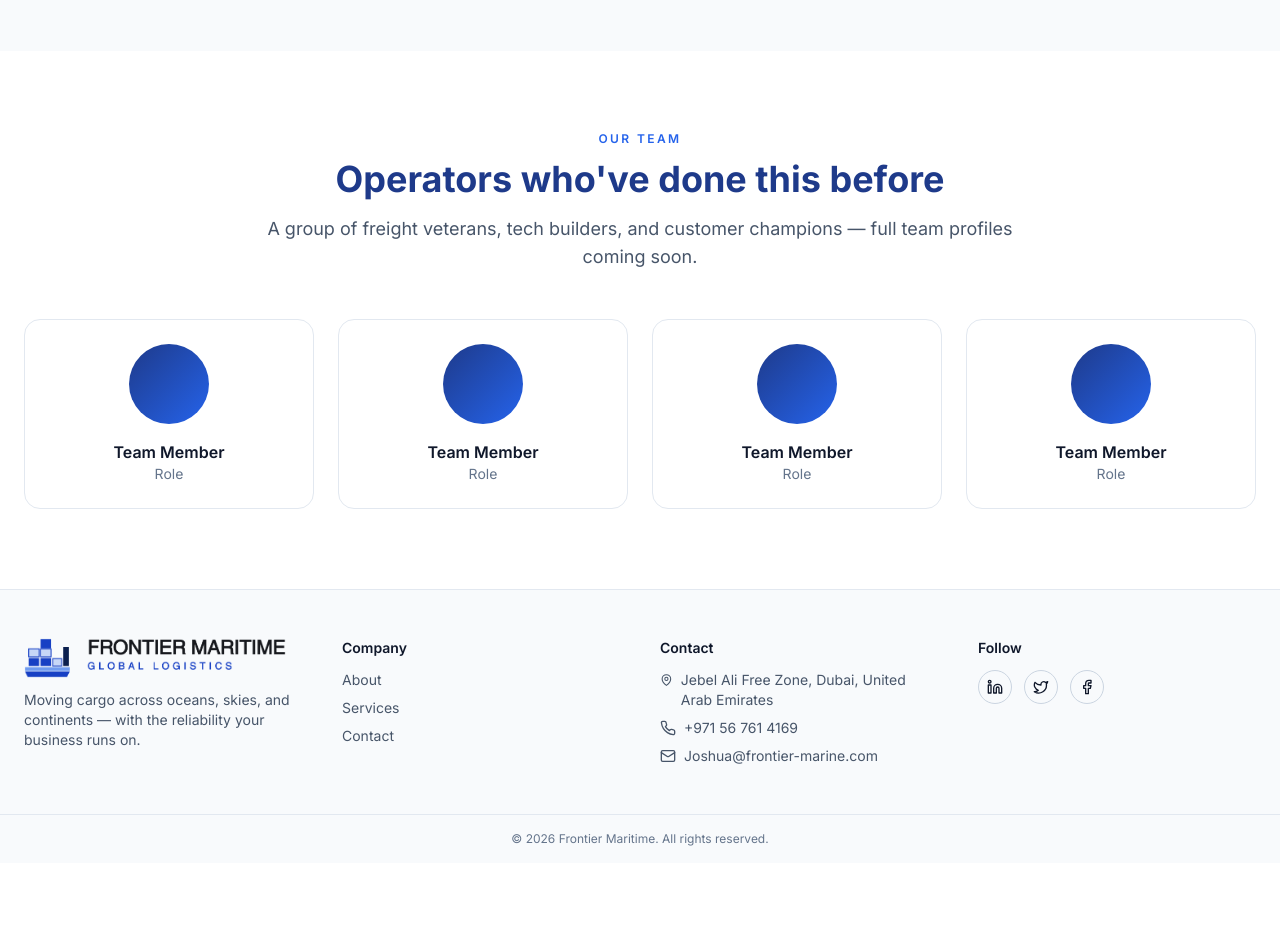
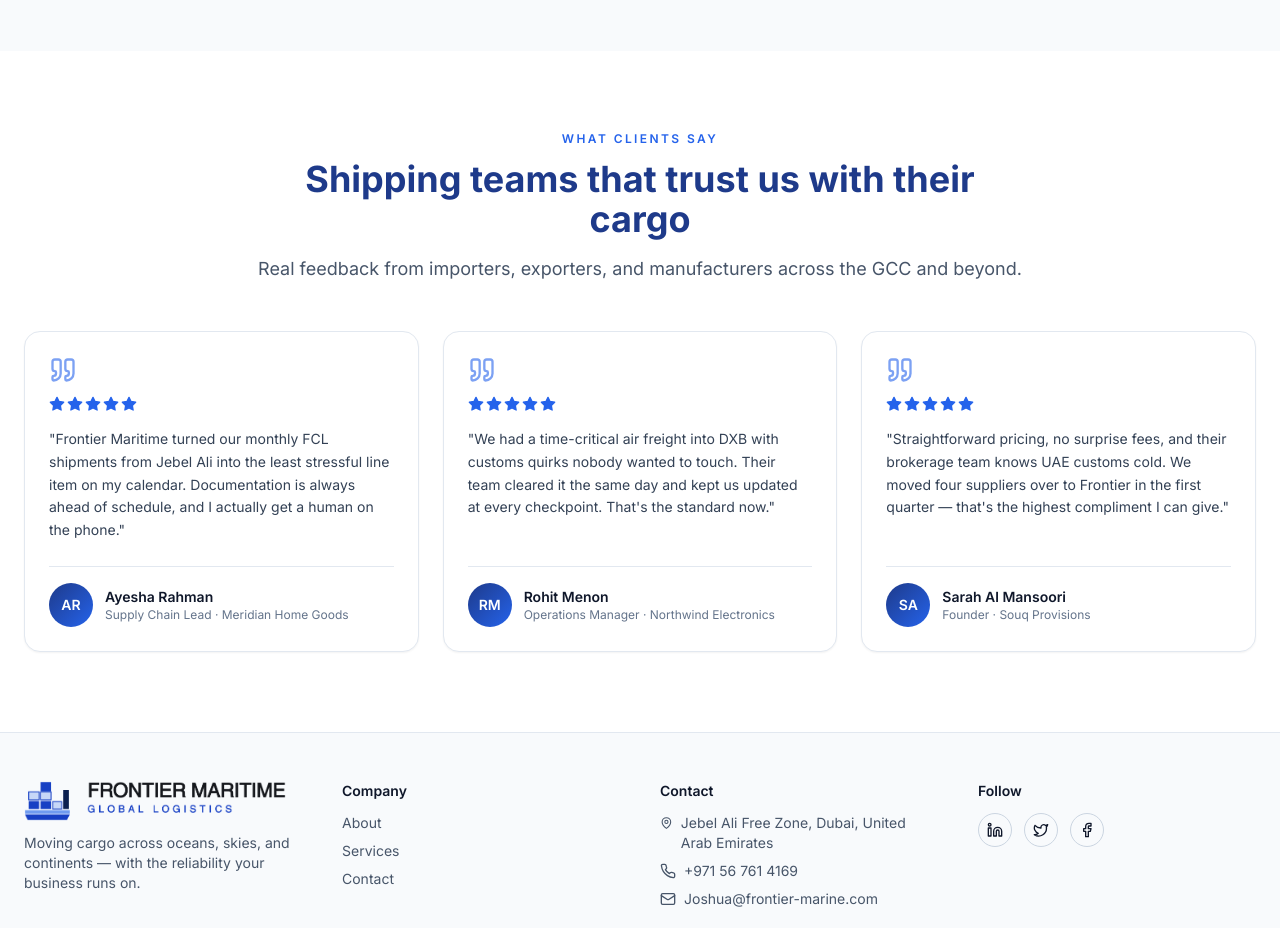
Before and after one commit to ashbbdu/frontier-marine.com, a React (Vite) app: page /about in a window 1280 px wide. Shown: the part 1320-2248 px from the top of the page. Before the commit the page ends 2183 px from the top, so only its background shows below. Built offline with nearby package versions, Linux system fonts and the light colour scheme.

Commit message:
feat: replace Our Team section with client testimonials on About page

```diff
--- a/src/pages/About.tsx
+++ b/src/pages/About.tsx
@@ -1,4 +1,4 @@
-import { Compass, HeartHandshake, Sparkles } from 'lucide-react';
+import { Compass, HeartHandshake, Quote, Sparkles, Star } from 'lucide-react';
 import SectionHeading from '../components/SectionHeading';
 import { site } from '../config/site';
 
@@ -6,6 +6,30 @@ const values = [
   { icon: Compass, title: 'Clarity', text: 'Straight answers, honest ETAs, and paperwork that makes sense.' },
   { icon: HeartHandshake, title: 'Partnership', text: 'We win when your shipment lands — that alignment shapes every decision.' },
   { icon: Sparkles, title: 'Craft', text: 'Freight forwarding is a detail business. We treat every detail like it matters.' },
+];
+
+const testimonials = [
+  {
+    quote:
+      "Frontier Maritime turned our monthly FCL shipments from Jebel Ali into the least stressful line item on my calendar. Documentation is always ahead of schedule, and I actually get a human on the phone.",
+    name: 'Ayesha Rahman',
+    role: 'Supply Chain Lead',
+    company: 'Meridian Home Goods',
+  },
+  {
+    quote:
+      "We had a time-critical air freight into DXB with customs quirks nobody wanted to touch. Their team cleared it the same day and kept us updated at every checkpoint. That's the standard now.",
+    name: 'Rohit Menon',
+    role: 'Operations Manager',
+    company: 'Northwind Electronics',
+  },
+  {
+    quote:
+      "Straightforward pricing, no surprise fees, and their brokerage team knows UAE customs cold. We moved four suppliers over to Frontier in the first quarter — that's the highest compliment I can give.",
+    name: 'Sarah Al Mansoori',
+    role: 'Founder',
+    company: 'Souq Provisions',
+  },
 ];
 
 export default function About() {
@@ -75,14 +99,34 @@ export default function About() {
       </section>
 
       <section className="mx-auto max-w-7xl px-4 py-20 md:px-6">
-        <SectionHeading kicker="Our team" title="Operators who've done this before" subtitle="A group of freight veterans, tech builders, and customer champions — full team profiles coming soon." />
-        <div className="mt-12 grid gap-6 sm:grid-cols-2 md:grid-cols-4">
-          {[1, 2, 3, 4].map((i) => (
-            <div key={i} className="rounded-2xl border border-slate-200 bg-white p-6 text-center dark:border-slate-800 dark:bg-slate-900">
-              <div className="mx-auto mb-4 h-20 w-20 rounded-full bg-gradient-to-br from-brand-navy to-brand-royal" />
-              <div className="font-semibold text-slate-900 dark:text-white">Team Member</div>
-              <div className="text-sm text-slate-500 dark:text-slate-400">Role</div>
-            </div>
+        <SectionHeading kicker="What clients say" title="Shipping teams that trust us with their cargo" subtitle="Real feedback from importers, exporters, and manufacturers across the GCC and beyond." />
+        <div className="mt-12 grid gap-6 md:grid-cols-3">
+          {testimonials.map((t) => (
+            <figure
+              key={t.name}
+              className="flex h-full flex-col rounded-2xl border border-slate-200 bg-white p-6 shadow-sm dark:border-slate-800 dark:bg-slate-900"
+            >
+              <Quote size={28} className="text-brand-royal/60" aria-hidden="true" />
+              <div className="mt-3 flex gap-0.5" aria-label="5 out of 5 stars">
+                {[0, 1, 2, 3, 4].map((i) => (
+                  <Star key={i} size={16} className="fill-brand-royal text-brand-royal" />
+                ))}
+              </div>
+              <blockquote className="mt-4 flex-1 text-sm leading-relaxed text-slate-700 dark:text-slate-300">
+                "{t.quote}"
+              </blockquote>
+              <figcaption className="mt-6 flex items-center gap-3 border-t border-slate-200 pt-4 dark:border-slate-800">
+                <div className="flex h-11 w-11 items-center justify-center rounded-full bg-gradient-to-br from-brand-navy to-brand-royal text-sm font-semibold text-white">
+                  {t.name.split(' ').map((n) => n[0]).join('').slice(0, 2)}
+                </div>
+                <div>
+                  <div className="text-sm font-semibold text-slate-900 dark:text-white">{t.name}</div>
+                  <div className="text-xs text-slate-500 dark:text-slate-400">
+                    {t.role} · {t.company}
+                  </div>
+                </div>
+              </figcaption>
+            </figure>
           ))}
         </div>
       </section>
```
